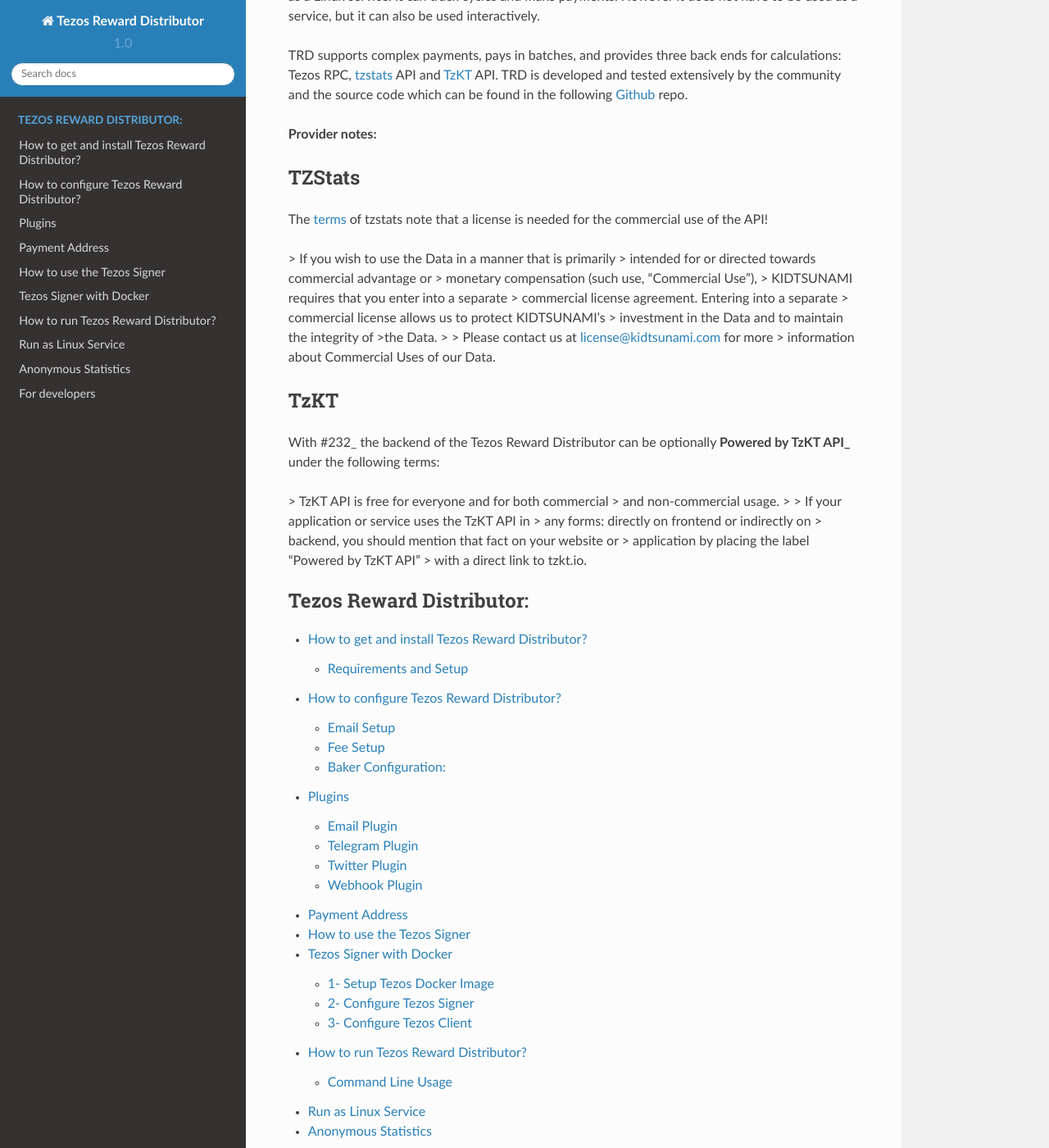
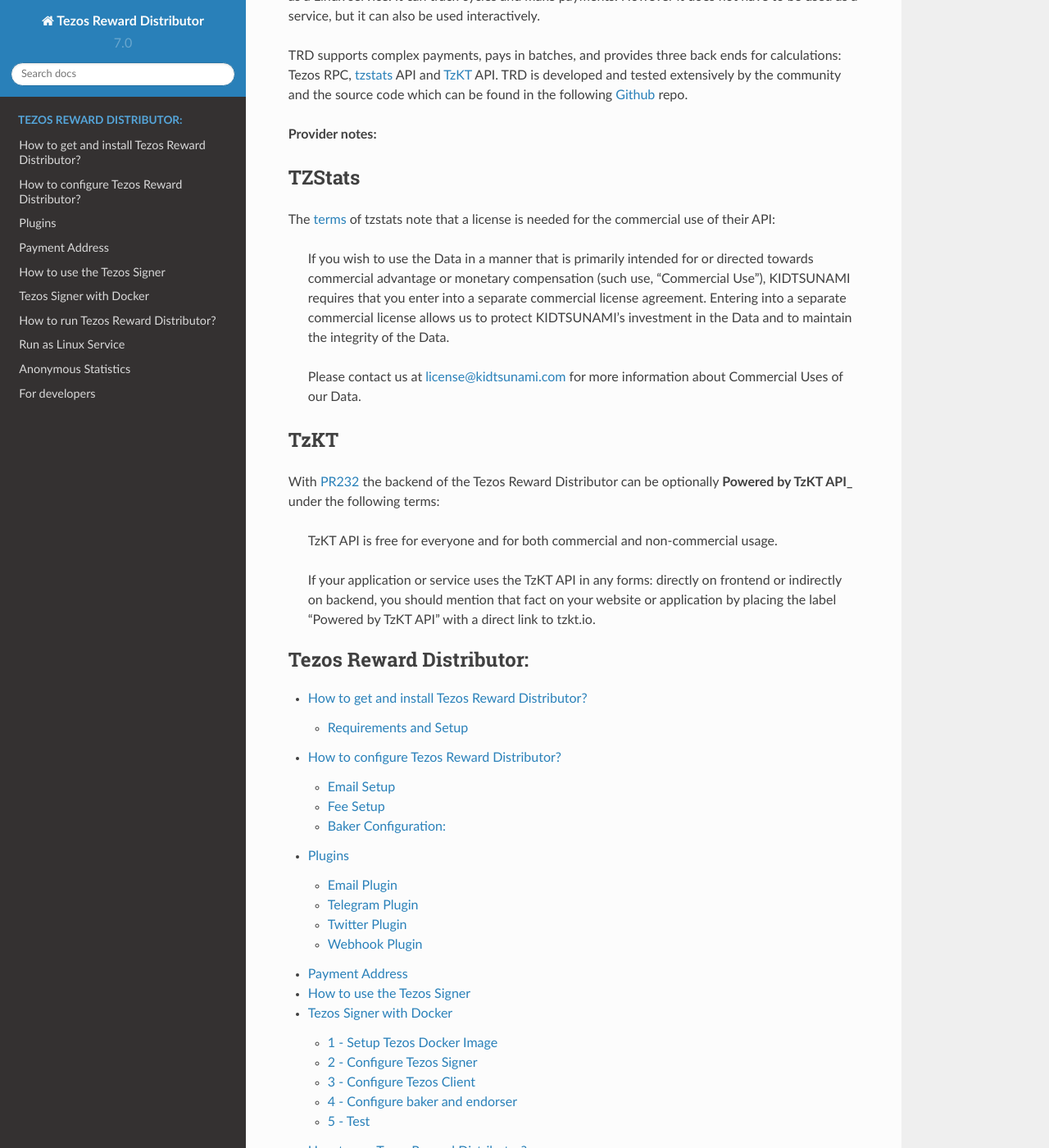
Before and after one commit to tezos-reward-distributor-organization/tezos-reward-distributor, a Sphinx documentation site: the page built from docs/index.rst, in a window 1280 px wide and 1400 px high, scrolled down 496 px. Shown: the whole window at 82% size. Built offline with Sphinx 7.4.7 and the Read the Docs theme 2.0.0, drawn with Linux system fonts in a browser that asks for light colours; some of the changed text lies outside the part shown.

Commit message:
documentation fixes

```diff
--- a/docs/conf.py
+++ b/docs/conf.py
@@ -49,17 +49,17 @@
 
 # General information about the project.
 project = u'Tezos Reward Distributor'
-copyright = u'2019, habanoz'
-author = u'habanoz'
+copyright = u'2020, habanoz'
+author = u'TRD Organization'
 
 # The version info for the project you're documenting, acts as replacement for
 # |version| and |release|, also used in various other places throughout the
 # built documents.
 #
 # The short X.Y version.
-version = u'1.0'
+version = u'7.0'
 # The full version, including alpha/beta/rc tags.
-release = u'6.0'
+release = u'7.0'
 
 # The language for content autogenerated by Sphinx. Refer to documentation
 # for a list of supported languages.
--- a/docs/configuration.rst
+++ b/docs/configuration.rst
@@ -5,7 +5,7 @@
 ------------------------
 
 Various notifications, such as completed cycle payouts, can be delivered to you via email.
-Please see docs/plugins.md for information on configuring this plugin.
+Please see the `plugins docs`_ for information on configuring this plugin.
 
 Fee Setup
 ------------------------
@@ -155,4 +155,6 @@
     plugins:
       enabled:
 
-  Please consult docs/plugins.md for more details on the configuring the various plugins.
+  Please consult the `plugins docs`_ for more details on the configuring the various plugins.
+
+.. _plugins docs : plugins.html
--- a/docs/index.rst
+++ b/docs/index.rst
@@ -34,37 +34,37 @@
 -----------
 
 The terms_ of tzstats note that a license is needed for
-the commercial use of the API!
+the commercial use of their API:
 
-> If you wish to use the Data in a manner that is primarily
-> intended for or directed towards commercial advantage or
-> monetary compensation (such use, “Commercial Use”),
-> KIDTSUNAMI requires that you enter into a separate
-> commercial license agreement. Entering into a separate
-> commercial license allows us to protect KIDTSUNAMI’s
-> investment in the Data and to maintain the integrity of
->the Data.
->
-> Please contact us at license@kidtsunami.com for more
-> information about Commercial Uses of our Data.
+    If you wish to use the Data in a manner that is primarily
+    intended for or directed towards commercial advantage or
+    monetary compensation (such use, “Commercial Use”),
+    KIDTSUNAMI requires that you enter into a separate
+    commercial license agreement. Entering into a separate
+    commercial license allows us to protect KIDTSUNAMI’s
+    investment in the Data and to maintain the integrity of
+    the Data.
+
+    Please contact us at license@kidtsunami.com for more
+    information about Commercial Uses of our Data.
 
 TzKT
 -----------
 
-With #232_ the backend of the Tezos Reward Distributor
+With PR232_ the backend of the Tezos Reward Distributor
 can be optionally **Powered by TzKT API_** under the
 following terms:
 
-> TzKT API is free for everyone and for both commercial
-> and non-commercial usage.
->
-> If your application or service uses the TzKT API in
-> any forms: directly on frontend or indirectly on
-> backend, you should mention that fact on your website or
-> application by placing the label "Powered by TzKT API"
-> with a direct link to tzkt.io.
+    TzKT API is free for everyone and for both commercial
+    and non-commercial usage.
 
-.. _POLICY : https://github.com/tezos-reward-distributor-organization/tezos-reward-distributor/blob/master/docs/statistics.rst
+    If your application or service uses the TzKT API in
+    any forms: directly on frontend or indirectly on
+    backend, you should mention that fact on your website or
+    application by placing the label "Powered by TzKT API"
+    with a direct link to tzkt.io.
+
+.. _POLICY : statistics.html
 
 .. _article : https://medium.com/@huseyinabanox/tezos-reward-distributor-e6588c4d27e7
 
@@ -76,7 +76,7 @@
 
 .. _Github : https://github.com/tezos-reward-distributor-organization/tezos-reward-distributor
 
-.. _#232 : https://github.com/tezos-reward-distributor-organization/tezos-reward-distributor/pull/232
+.. _PR232 : https://github.com/tezos-reward-distributor-organization/tezos-reward-distributor/pull/232
 
 .. _API : https://tzkt.io/
 
@@ -98,10 +98,9 @@
 Funding
 ------------------------
 
-TRD is an open source project and will stay like this. It is not funded
-by any organization. A grant request is rejected by Tezos Foundation.
-However, I will try to continue to enhance the software and support the
-community.
+TRD is an open source, GPL licensed project. It is maintained by various
+community members. A grant by the Tezos Foundation was approved in
+October 2020 to fund development through 2021.
 
 TRD Art Work
 ------------------------
--- a/docs/tezossigner.rst
+++ b/docs/tezossigner.rst
@@ -8,6 +8,7 @@
 particular signer to sign the operations.
 
 1. Configure Signer
+
   Replace "`<myaddressalias>`" with your alias.
   Replace "edesk1XXXXXXXXXXXXXXXXXXXXXXXXXXXXXXXXXXXXXX"
   with your encryped private key. IP address and port
@@ -19,6 +20,7 @@
       ./tezos-signer launch socket signer -a 127.0.0.1 -p 22000 -W
 
 2. Configure Client
+
   Replace "`<myaddressalias>`" with your alias.
   Replace "`<PKH>`" with your public key hash.
   Use the same host port combination from the previous step.
```
Also changed, not shown: other parts of docs/index.rst (+1 -1 lines), docs/plugins.md (+1 -1 lines), docs/tezossignerdocker.rst (+10 -7 lines).
